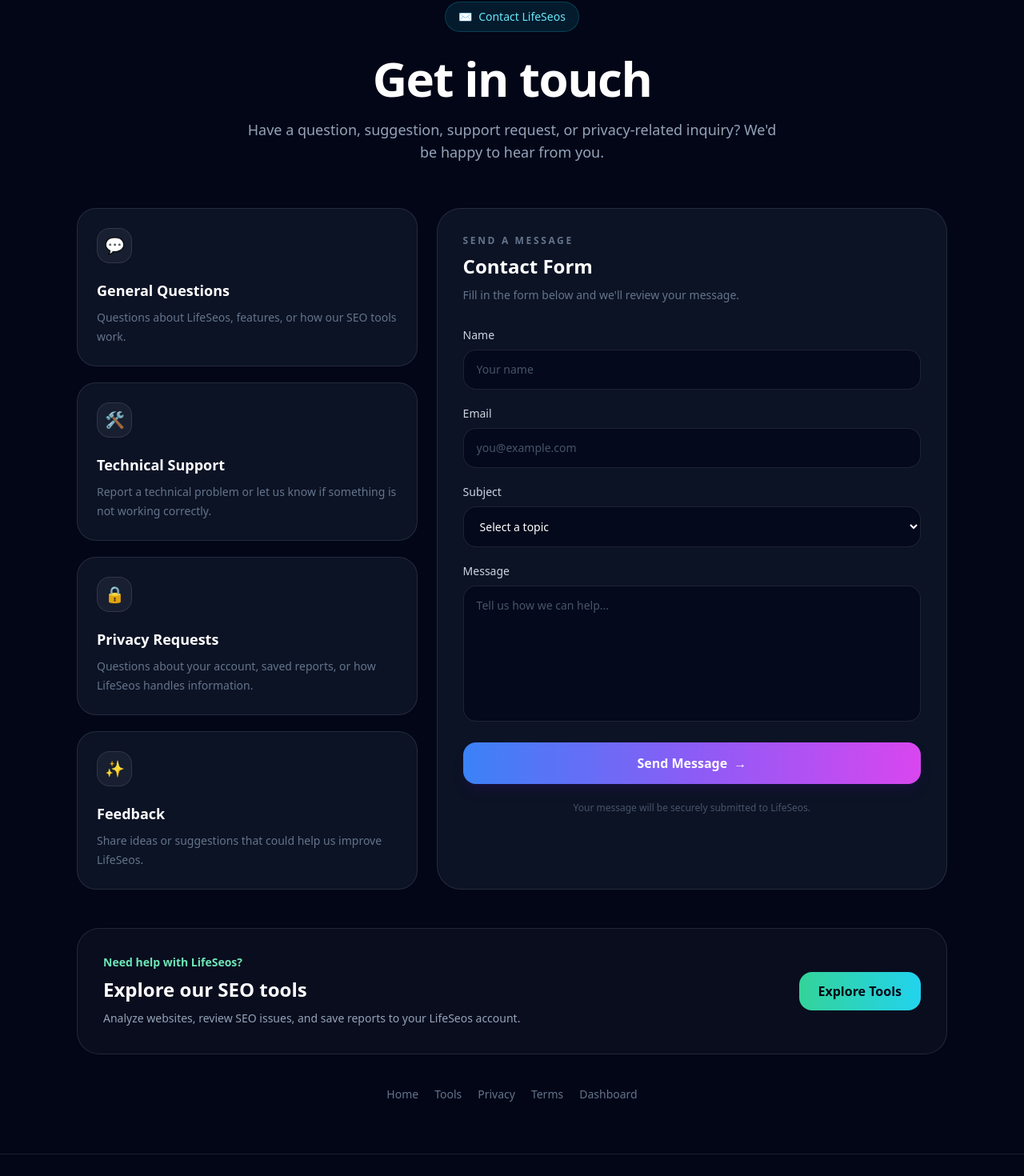
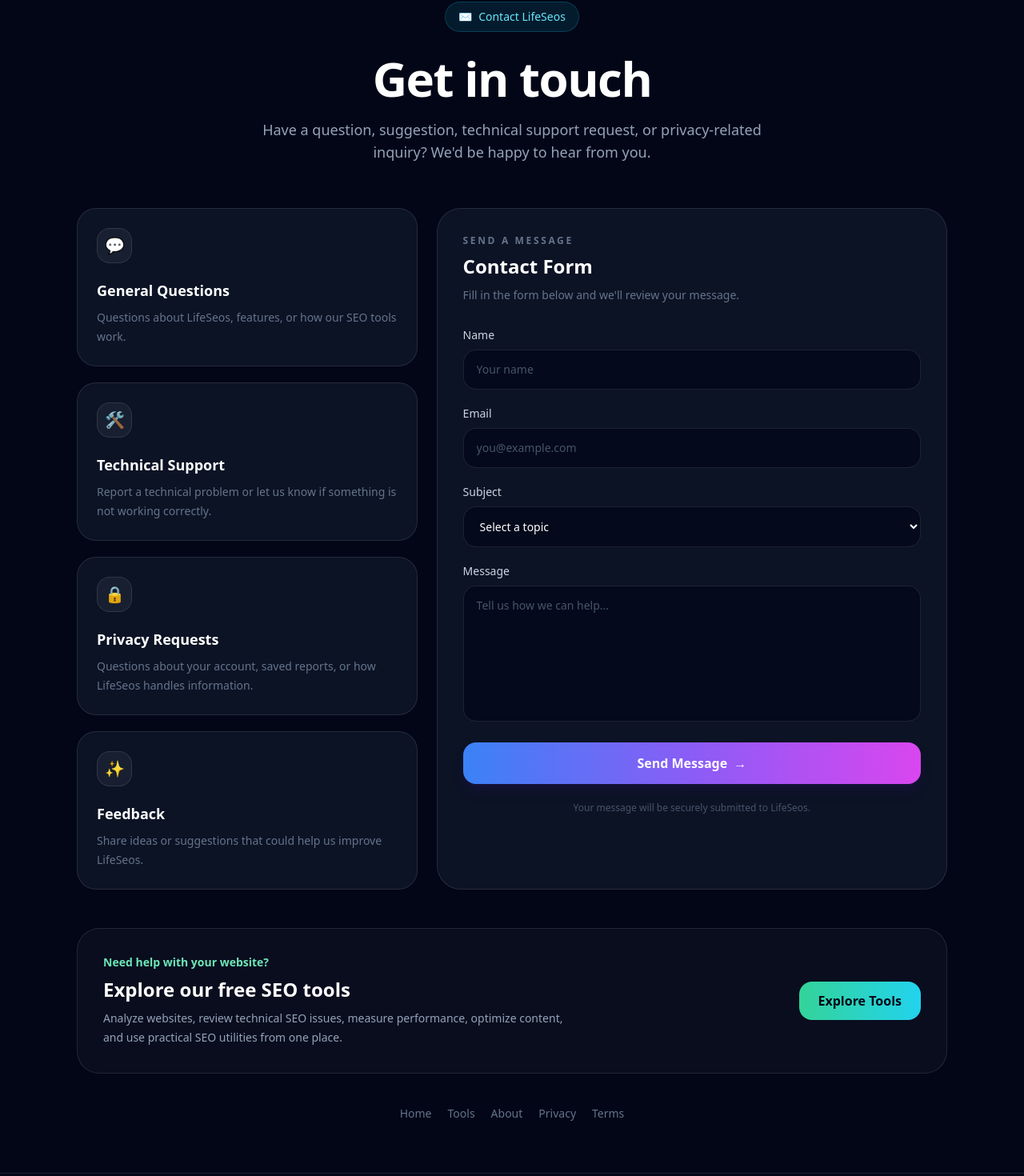
Before and after one commit to mouh1992ara/lifeseos-app, a Next.js app: page /contact in a window 1280 px wide. Shown: the part 163-1633 px from the top of the page at 80% size. Built offline with nearby package versions, Linux system fonts and the light colour scheme; no server answers.

Commit message:
Improve Contact page SEO and social preview

```diff
--- a/app/contact/page.tsx
+++ b/app/contact/page.tsx
@@ -3,25 +3,68 @@
 import ContactForm from "./contact-form";
 
 export const metadata: Metadata = {
-  title: "Contact",
+  title: "Contact LifeSeos - Support & Feedback",
+
   description:
-    "Contact LifeSeos for questions, feedback, support, or privacy-related requests.",
+    "Contact LifeSeos for questions, technical support, feedback, account assistance or privacy-related requests.",
+
   alternates: {
     canonical: "/contact",
   },
+
   openGraph: {
     title: "Contact LifeSeos",
     description:
-      "Contact LifeSeos for questions, feedback, support, or privacy-related requests.",
+      "Contact LifeSeos for questions, technical support, feedback, account assistance or privacy-related requests.",
     url: "/contact",
     type: "website",
+    siteName: "LifeSeos",
+    images: [
+      {
+        url: "/social/contact.png",
+        width: 1200,
+        height: 630,
+        alt: "Contact LifeSeos",
+      },
+    ],
+  },
+
+  twitter: {
+    card: "summary_large_image",
+    title: "Contact LifeSeos",
+    description:
+      "Contact LifeSeos for support, feedback, questions or privacy-related requests.",
+    images: ["/social/contact.png"],
+  },
+};
+
+const contactJsonLd = {
+  "@context": "https://schema.org",
+  "@type": "ContactPage",
+  name: "Contact LifeSeos",
+  url: "https://www.lifeseos.com/contact",
+  description:
+    "Contact LifeSeos for questions, technical support, feedback, account assistance or privacy-related requests.",
+  mainEntity: {
+    "@type": "Organization",
+    name: "LifeSeos",
+    url: "https://www.lifeseos.com",
   },
 };
 
 export default function ContactPage() {
   return (
+    <>
+      <script
+        type="application/ld+json"
+        dangerouslySetInnerHTML={{
+          __html: JSON.stringify(contactJsonLd),
+        }}
+      />
+
       <main className="min-h-screen bg-slate-950 text-white">
         <div className="mx-auto max-w-6xl px-5 py-16 sm:px-6 lg:px-8">
+          {/* HERO */}
           <section className="text-center">
             <div className="inline-flex items-center gap-2 rounded-full border border-cyan-400/20 bg-cyan-400/10 px-4 py-2 text-sm font-medium text-cyan-300">
               <span>✉</span>
@@ -33,11 +76,12 @@
             </h1>
 
             <p className="mx-auto mt-5 max-w-2xl text-base leading-7 text-slate-400 sm:text-lg">
-            Have a question, suggestion, support request, or privacy-related
-            inquiry? We&apos;d be happy to hear from you.
+              Have a question, suggestion, technical support request, or
+              privacy-related inquiry? We&apos;d be happy to hear from you.
             </p>
           </section>
 
+          {/* CONTACT OPTIONS + FORM */}
           <section className="mt-14 grid gap-6 lg:grid-cols-[0.8fr_1.2fr]">
             <div className="space-y-5">
               <ContactCard
@@ -70,7 +114,9 @@
                 Send a message
               </p>
 
-            <h2 className="mt-2 text-2xl font-bold">Contact Form</h2>
+              <h2 className="mt-2 text-2xl font-bold">
+                Contact Form
+              </h2>
 
               <p className="mt-2 text-sm leading-6 text-slate-500">
                 Fill in the form below and we&apos;ll review your message.
@@ -80,20 +126,22 @@
             </div>
           </section>
 
+          {/* TOOLS CTA */}
           <section className="mt-12 rounded-[28px] border border-white/10 bg-white/[0.03] p-7 sm:p-8">
             <div className="flex flex-col gap-6 sm:flex-row sm:items-center sm:justify-between">
               <div>
                 <p className="text-sm font-semibold text-emerald-300">
-                Need help with LifeSeos?
+                  Need help with your website?
                 </p>
 
                 <h2 className="mt-2 text-2xl font-bold">
-                Explore our SEO tools
+                  Explore our free SEO tools
                 </h2>
 
                 <p className="mt-2 max-w-xl text-sm leading-6 text-slate-400">
-                Analyze websites, review SEO issues, and save reports to your
-                LifeSeos account.
+                  Analyze websites, review technical SEO issues, measure
+                  performance, optimize content, and use practical SEO
+                  utilities from one place.
                 </p>
               </div>
 
@@ -106,29 +154,46 @@
             </div>
           </section>
 
+          {/* NAVIGATION */}
           <div className="mt-10 flex flex-wrap justify-center gap-5 text-sm text-slate-500">
-          <Link href="/" className="transition hover:text-white">
+            <Link
+              href="/"
+              className="transition hover:text-white"
+            >
               Home
             </Link>
 
-          <Link href="/tools" className="transition hover:text-white">
+            <Link
+              href="/tools"
+              className="transition hover:text-white"
+            >
               Tools
             </Link>
 
-          <Link href="/privacy" className="transition hover:text-white">
+            <Link
+              href="/about"
+              className="transition hover:text-white"
+            >
+              About
+            </Link>
+
+            <Link
+              href="/privacy"
+              className="transition hover:text-white"
+            >
               Privacy
             </Link>
 
-          <Link href="/terms" className="transition hover:text-white">
+            <Link
+              href="/terms"
+              className="transition hover:text-white"
+            >
               Terms
-          </Link>
-
-          <Link href="/dashboard" className="transition hover:text-white">
-            Dashboard
             </Link>
           </div>
         </div>
       </main>
+    </>
   );
 }
 
@@ -147,7 +212,9 @@
         {icon}
       </div>
 
-      <h2 className="mt-5 text-lg font-semibold">{title}</h2>
+      <h2 className="mt-5 text-lg font-semibold">
+        {title}
+      </h2>
 
       <p className="mt-2 text-sm leading-6 text-slate-500">
         {description}
```
Also changed, not shown: public/social/contact.png (added). Lines whose indentation alone changed are shown as unchanged.
